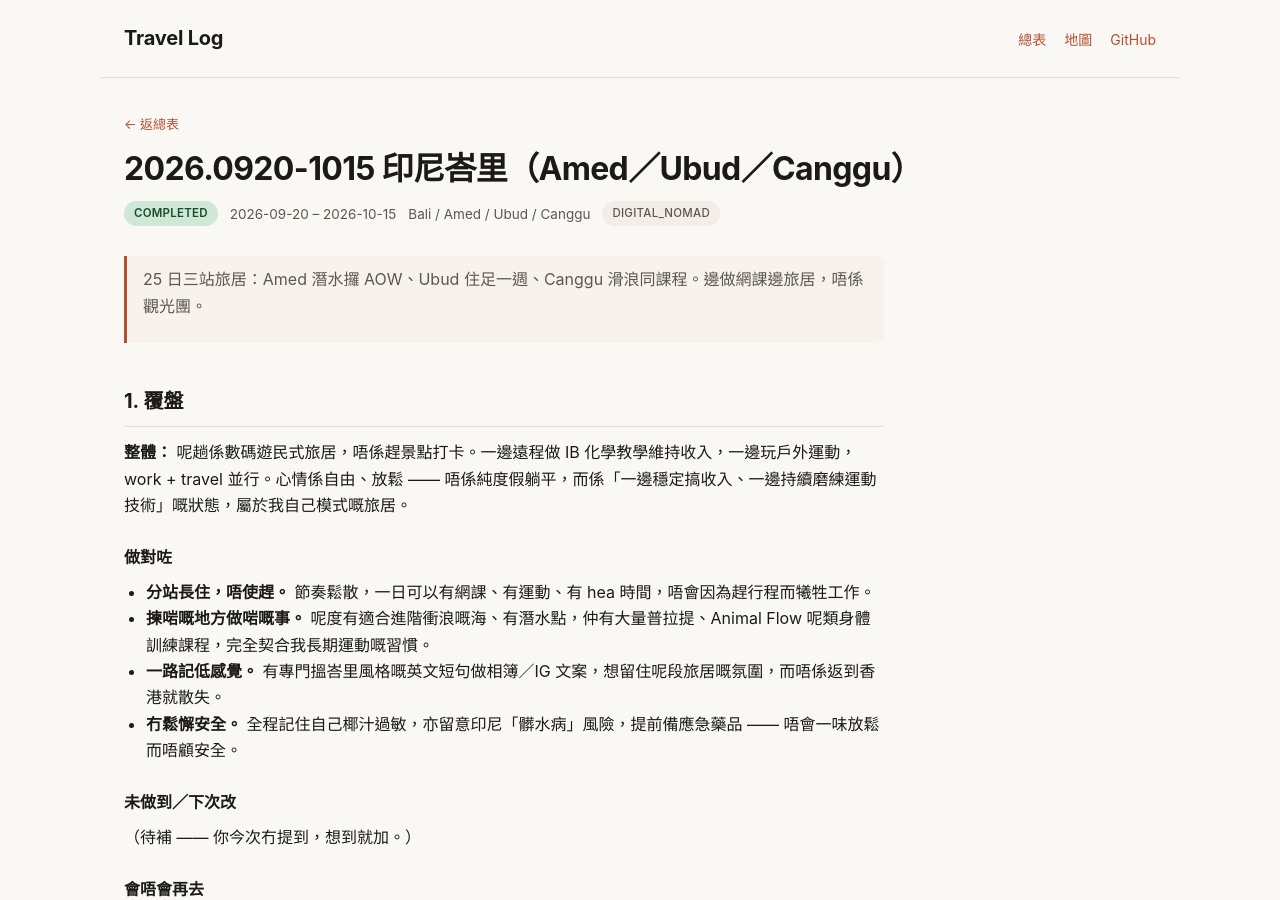
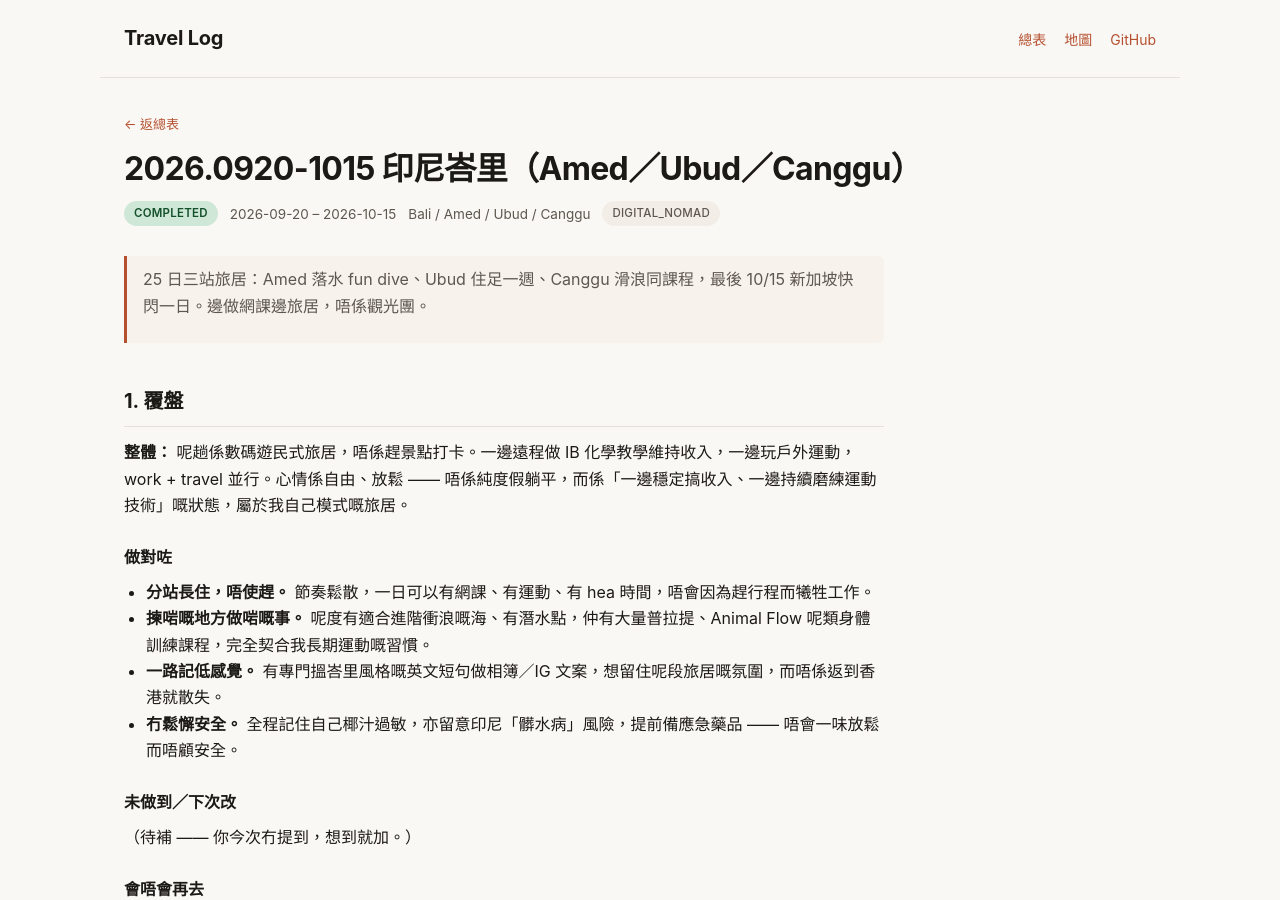
Before and after one commit to Karinatkl/travel-log, a Jekyll site: the page built from trips/2026-09-indonesia-bali.md, in a window 1280 px wide and 900 px high. Built offline with Jekyll 4.4.1, drawn with Linux system fonts in a browser that asks for light colours.

Commit message:
fix(bali): 導語移除 AOW 講法，改 fun dive

```diff
--- a/trips/2026-09-indonesia-bali.md
+++ b/trips/2026-09-indonesia-bali.md
@@ -18,7 +18,7 @@ points:                  # 三站各自一個點；solo: true = 自己去（紫
   - { name: Canggu, lat: -8.6478, lng: 115.1385, solo: true }
 ---
 
-> 25 日三站旅居：Amed 潛水攞 AOW、Ubud 住足一週、Canggu 滑浪同課程。邊做網課邊旅居，唔係觀光團。
+> 25 日三站旅居：Amed 落水 fun dive、Ubud 住足一週、Canggu 滑浪同課程，最後 10/15 新加坡快閃一日。邊做網課邊旅居，唔係觀光團。
 
 ## 1. 覆盤
 
```
